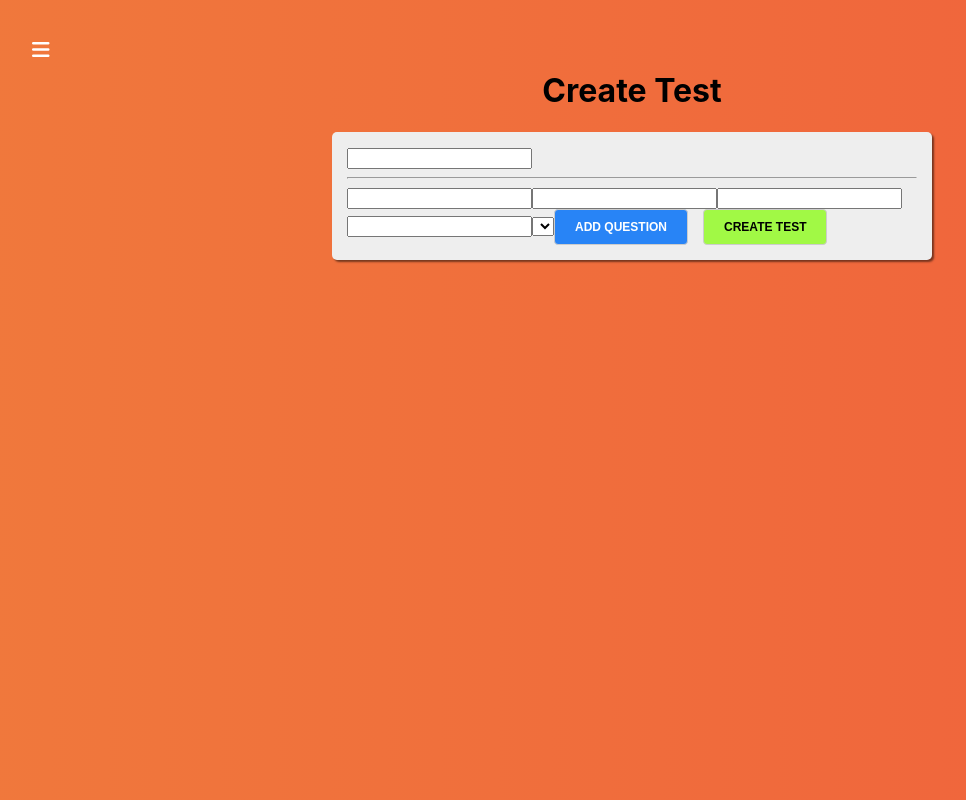
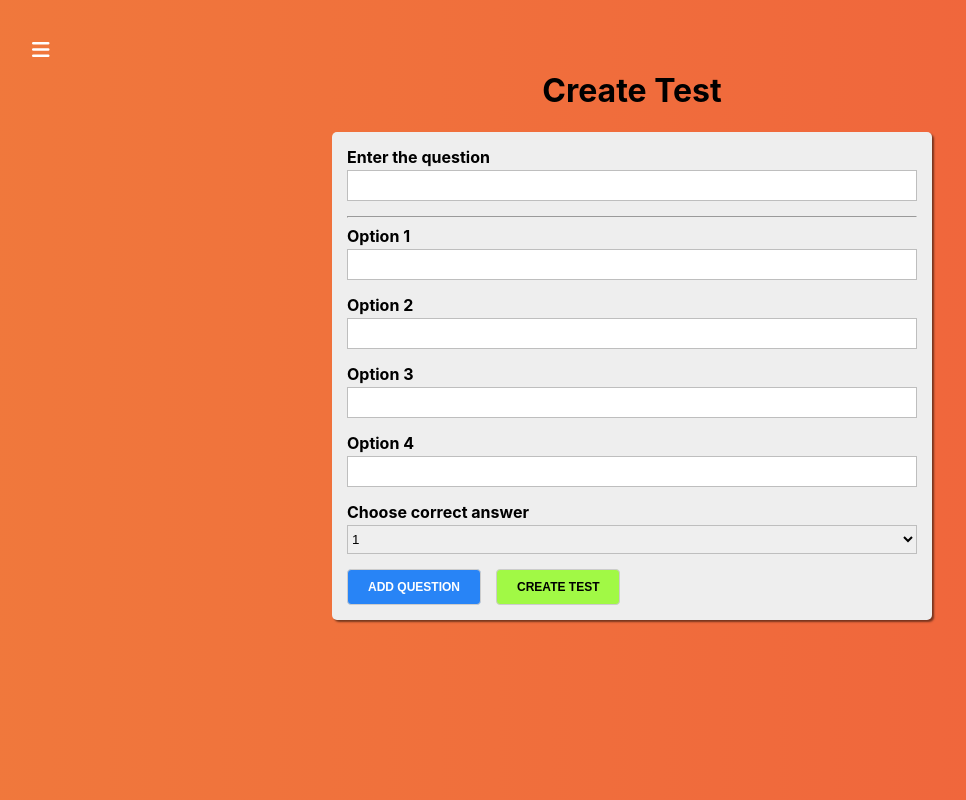
Before and after one commit to Dinclaise/React__Quiz, a React app: page /quiz-creator in a window 1280 px wide. Shown: the whole page, without its empty margins (8-974 px from the left). Built offline with nearby package versions, Linux system fonts and the light colour scheme; the HTML template or start-up script is replaced by a standard one.

Commit message:
0.7.3
// In Progress

Form, Select

```diff
--- /dev/null
+++ b/src/components/UI/Select/Select.js
@@ -0,0 +1,29 @@
+import React from 'react';
+import cls from './Select.module.css';
+
+const Select = props => {
+    const htmlFor = `${props.label}-${Math.random()}`
+    return (
+        <div className={cls.Select}>
+            <label htmlFor={htmlFor}>{props.label}</label>
+            <select
+                id={htmlFor}
+                value={props.value}
+                onChange={props.onChange}
+            >
+                { props.options.map((option, index) => {
+                    return(
+                        <option
+                            value={option.value}
+                            key={option.value + index}
+                        >
+                            {option.text}
+                        </option>
+                    )
+                }) }
+            </select>
+        </div>
+    )
+}
+
+export default Select;
--- /dev/null
+++ b/src/components/UI/Select/Select.module.css
@@ -0,0 +1,21 @@
+.Select {
+    margin-bottom: 15px;
+}
+
+.Select label {
+    margin: 0 0 3px 0;
+    padding: 0;
+    font-weight: bold;
+    display: block;
+}
+
+.Select select {
+    display: block;
+    box-sizing: border-box;
+    border: 1px solid #bebebe;
+    margin: 0 0 5px;
+    height: 29px;
+    width: 100%;
+    outline: none;
+    transition: all 300ms ease-in-out;
+}
--- a/src/containers/QuizCreator/QuizCreator.js
+++ b/src/containers/QuizCreator/QuizCreator.js
@@ -1,9 +1,40 @@
 import React, { Component } from 'react';
 import cls from './QuizCreator.module.css';
 import Button from '../../components/UI/Button/Button';
+import { createControl } from '../../form/formFramework';
+import Input from '../../components/UI/Input/Input';
+import Select from '../../components/UI/Select/Select';
+import Auxiliary from '../../hoc/Auxiliary/Auxiliary';
 
 
+function createOptionControl(number) {
+    return createControl({
+        label: `Option ${number}`,
+        errorMessage: 'Value cannot be empty',
+        id: number
+    }, {required: true})
+}
+
+function createFormControls() {
+    return {
+        question: createControl({
+            label: 'Enter the question',
+            errorMessage: 'The question cannot be empty'
+        }, {required: true}),
+        option1: createOptionControl(1),
+        option2: createOptionControl(2),
+        option3: createOptionControl(3),
+        option4: createOptionControl(4)
+    }
+}
+
 export default class QuizCreator extends Component {
+
+    state = {
+        quiz: [],
+        rightAnswerId: 1,
+        formControls: createFormControls()
+    }
 
     submitHandler = event => {
         event.preventDefault();
@@ -17,8 +48,51 @@
 
     }
 
+    changeHandler = (value, controlName) => {
+
+    }
+
+    renderControls() {
+        return Object.keys(this.state.formControls).map((controlName, index) => {
+            const control = this.state.formControls[controlName];
+
+            return(
+                <Auxiliary key={controlName + index}>
+                    <Input
+                        label={control.label}
+                        value={control.value}
+                        valid={control.valid}
+                        shouldValidate={!!control.validation}
+                        touched={control.touched}
+                        errorMessage={control.errorMessage}
+                        onChange={event => this.changeHandler(event.target.value, controlName)}
+                    />
+                    { index === 0 ? <hr/> : null}
+                </Auxiliary>
+            )
+        })
+    }
+
+    selectChangeHandler = event => {
+        console.log(event.target.value)
+        this.setState({
+            rightAnswerId: event.target.value
+        })
+    }
 
     render() {
+
+        const select = <Select
+                label="Choose correct answer"
+                value={this.state.rightAnswerId}
+                onChange={this.selectChangeHandler}
+                options={[
+                    {text: 1, value: 1},
+                    {text: 2, value: 2},
+                    {text: 3, value: 3},
+                    {text: 4, value: 4}
+                ]}
+            />
         return (
             <div className={cls.QuizCreator}>
                 <div>
@@ -26,15 +100,8 @@
 
                     <form onSubmit={this.submitHandler}>
 
-                        <input type="text" />
-                        <hr/>
-                        <input type="text" />
-                        <input type="text" />
-                        <input type="text" />
-                        <input type="text" />
-
-
-                        <select></select>
+                        {this.renderControls()}
+                        {select}
 
                         <Button
                             type="primary"
--- /dev/null
+++ b/src/form/formFramework.js
@@ -0,0 +1,9 @@
+export function createControl(config, validation) {
+    return {
+        ...config,
+        validation,
+        valid: !validation,
+        touched: false,
+        value: ''
+    }
+}
--- /dev/null
+++ b/src/hoc/Auxiliary/Auxiliary.js
@@ -0,0 +1,3 @@
+const Auxiliary = props => props.children;
+
+export default Auxiliary;
```
